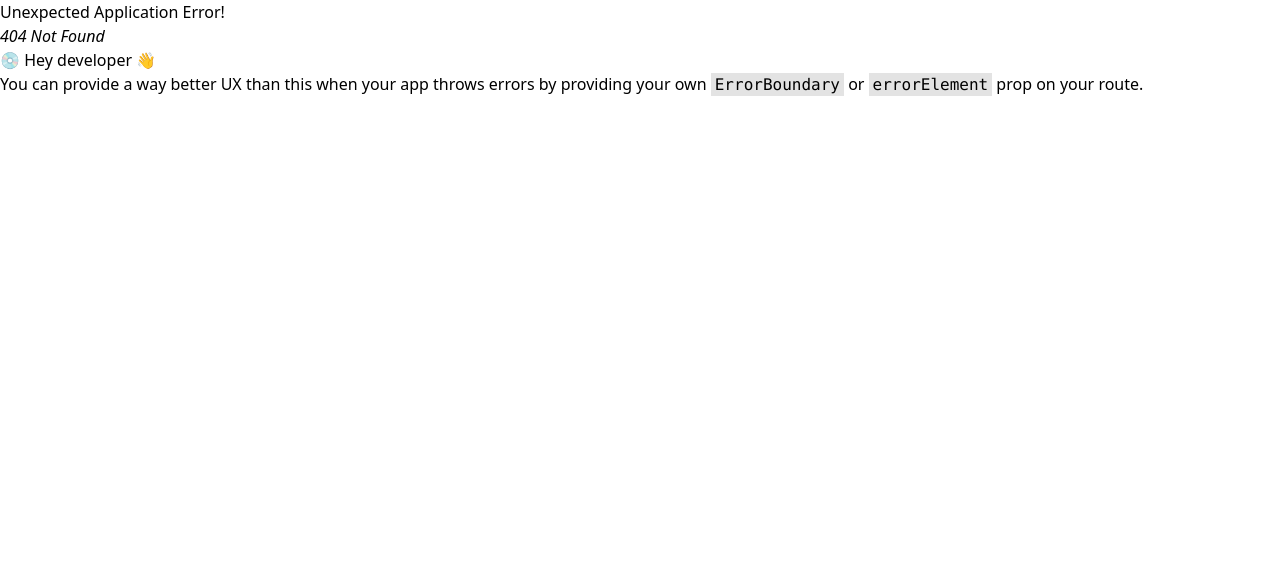
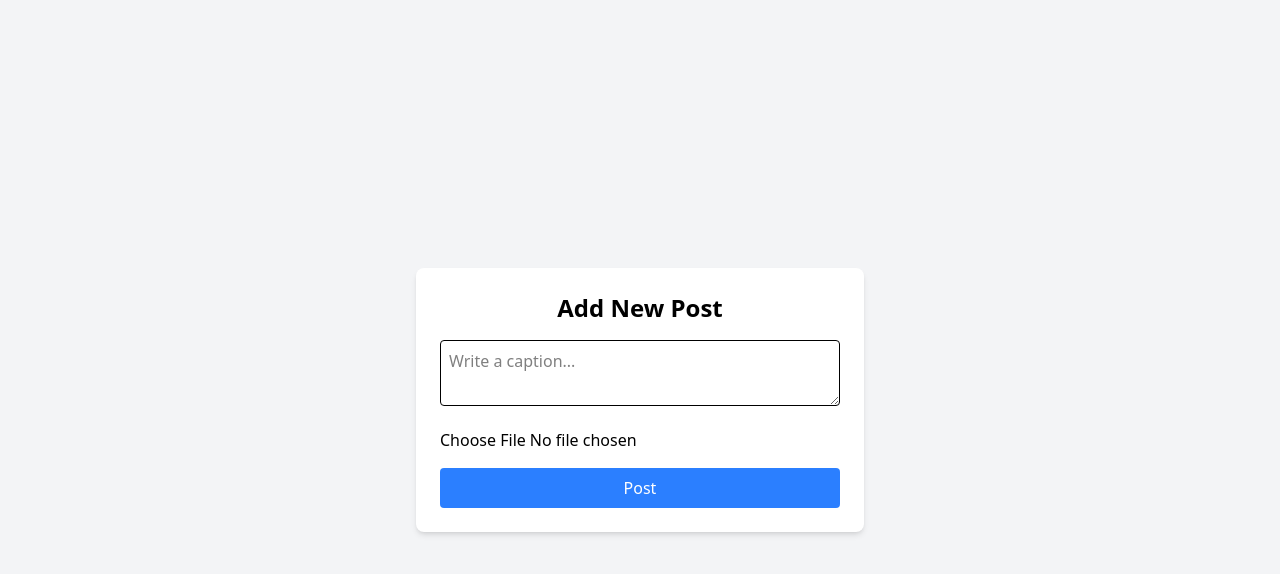
Before and after one commit to RAJSINGH20/Instagram-clone, a React (Vite) app in the folder Frontend/APP/: page /AddPost in a window 1280 px wide. Before the commit this address had no page. Shown: the top 574 px of the page. Built offline with nearby package versions, Linux system fonts and the light colour scheme.

Commit message:
feat: implement AddPost component and integrate with routing; enhance MainLayout with Feeds and RightSidebar; update isAuth middleware for improved token handling

```diff
--- a/Frontend/APP/src/App.jsx
+++ b/Frontend/APP/src/App.jsx
@@ -3,6 +3,7 @@ import Login from "./Components/Login";
 import Home from "./Components/Home";
 import MainLayout from "./Components/Layouts/MainLayout";
 import { createBrowserRouter, RouterProvider } from "react-router-dom";
+import AddPost from "./Components/Feeds/AddPost";
 
 const browserRouter = createBrowserRouter([
   {
@@ -24,6 +25,10 @@ const browserRouter = createBrowserRouter([
     path: "/signup",
     element: <Signup />,
   },
+  {
+    path:"/AddPost",
+    element:<AddPost/>
+  }
 ]);
 
 const App = () => {
--- /dev/null
+++ b/Frontend/APP/src/Components/Feeds/AddPost.jsx
@@ -0,0 +1,102 @@
+import { useState } from "react";
+import axios from "axios";
+
+const AddPost = () => {
+  const [caption, setCaption] = useState("");
+  const [image, setImage] = useState(null);
+  const [preview, setPreview] = useState(null);
+  const [loading, setLoading] = useState(false);
+
+  const handleImageChange = (e) => {
+    const file = e.target.files[0];
+    setImage(file);
+    setPreview(URL.createObjectURL(file));
+  };
+
+  const handleSubmit = async (e) => {
+    e.preventDefault();
+
+    if (!image) {
+      alert("Image is required");
+      return;
+    }
+
+    const formData = new FormData();
+    formData.append("caption", caption);
+    formData.append("image", image);
+
+    try {
+      setLoading(true);
+      const res = await axios.post(
+        "http://localhost:8000/api/v1/post/add",
+        formData,
+        {
+          headers: {
+            "Content-Type": "multipart/form-data",
+            Authorization: `Bearer ${localStorage.getItem("token")}`,
+          },
+        }
+      );
+
+      alert("Post created successfully");
+      console.log(res)
+      setCaption("");
+      setImage(null);
+      setPreview(null);
+    } catch (error) {
+      console.error(error);
+      alert(error.response?.data?.message || "Something went wrong");
+    } finally {
+      setLoading(false);
+    }
+  };
+
+  return (
+    <div className="flex justify-center items-center min-h-screen bg-gray-100">
+      <form
+        onSubmit={handleSubmit}
+        className="bg-white p-6 rounded-lg shadow-md w-full max-w-md"
+      >
+        <h2 className="text-2xl font-semibold text-center mb-4">
+          Add New Post
+        </h2>
+
+        {/* Image Preview */}
+        {preview && (
+          <img
+            src={preview}
+            alt="preview"
+            className="w-full h-64 object-cover rounded mb-4"
+          />
+        )}
+
+        {/* Caption */}
+        <textarea
+          placeholder="Write a caption..."
+          className="w-full border rounded p-2 mb-4 focus:outline-none focus:ring"
+          value={caption}
+          onChange={(e) => setCaption(e.target.value)}
+        />
+
+        {/* Image Input */}
+        <input
+          type="file"
+          accept="image/*"
+          onChange={handleImageChange}
+          className="mb-4"
+        />
+
+        {/* Submit */}
+        <button
+          type="submit"
+          disabled={loading}
+          className="w-full bg-blue-500 text-white py-2 rounded hover:bg-blue-600 transition"
+        >
+          {loading ? "Posting..." : "Post"}
+        </button>
+      </form>
+    </div>
+  );
+};
+
+export default AddPost;
--- /dev/null
+++ b/Frontend/APP/src/Components/Feeds/Feeds.jsx
@@ -0,0 +1,12 @@
+import React from 'react'
+import Post from './Post'
+
+const Feeds = () => {
+  return (
+    <div>
+      <Post/>
+    </div>
+  )
+}
+
+export default Feeds
--- /dev/null
+++ b/Frontend/APP/src/Components/Feeds/Post.jsx
@@ -0,0 +1,60 @@
+import axios from 'axios'
+import React, { useEffect, useState } from 'react'
+
+const Post = () => {
+  const [posts, setPosts] = useState([])
+
+  useEffect(() => {
+    axios
+      .get('http://localhost:8000/api/v1/post/all')
+      .then((res) => {
+        setPosts(res.data)
+      })
+      .catch((err) => {
+        console.error(err)
+      })
+  }, [])
+
+  return (
+    <div className="flex justify-center mt-6">
+      <div className="w-full max-w-xl space-y-6">
+
+        <h2 className="text-xl font-semibold text-gray-800">
+          Posts
+        </h2>
+
+        {posts.length === 0 ? (
+          <p className="text-center text-gray-500">
+            No posts found
+          </p>
+        ) : (
+          posts.map((post, index) => (
+            <div
+              key={index}
+              className="bg-white border rounded-lg shadow-sm"
+            >
+              {/* Image */}
+              {post.image && (
+                <img
+                  src={post.image}
+                  alt="post"
+                  className="w-full h-80 object-cover rounded-t-lg"
+                />
+              )}
+
+              {/* Content */}
+              <div className="p-4">
+                <p className="text-gray-800">
+                  {post.caption}
+                </p>
+              </div>
+            </div>
+          ))
+        )}
+
+      </div>
+    </div>
+  )
+}
+
+export default Post
--- a/Frontend/APP/src/Components/Home.jsx
+++ b/Frontend/APP/src/Components/Home.jsx
@@ -3,7 +3,7 @@ import MainLayout from './Layouts/MainLayout'
 
 const Home = () => {
   return (
-    <><MainLayout /> HOME</>
+    <><MainLayout /></>
   )
 }
 
--- a/Frontend/APP/src/Components/Layouts/MainLayout.jsx
+++ b/Frontend/APP/src/Components/Layouts/MainLayout.jsx
@@ -1,12 +1,26 @@
 import React from 'react'
 import { Outlet } from 'react-router-dom'
 import Sidebar from '../Sidebar.jsx'
+import Feeds from '../Feeds/Feeds.jsx'
+import RightSidebar from '../RightSidebar.jsx'
 
 const MainLayout = () => {
   return (
-    <div>
-      <Sidebar />
-        <div> <Outlet /></div>
+    <div className="flex h-screen">
+
+      {/* Sidebar */}
+      <div className="w-64 shrink-0">
+        <Sidebar />
+      </div>
+
+      {/* Main Content */}
+      <div className="flex-1 flex flex-col overflow-y-auto p-4">
+        <Feeds />
+      </div>
+      <div className="w-64 shrink-0">
+        <RightSidebar />
+      </div>
+
     </div>
   )
 }
--- /dev/null
+++ b/Frontend/APP/src/Components/RightSidebar.jsx
@@ -0,0 +1,11 @@
+import React from 'react'
+
+const RightSidebar = () => {
+  return (
+    <div className="bg-blue-700 w-full h-full">
+      RightSidebar
+    </div>
+  )
+}
+
+export default RightSidebar
--- a/Frontend/APP/src/Components/Sidebar.jsx
+++ b/Frontend/APP/src/Components/Sidebar.jsx
@@ -40,9 +40,14 @@ const Sidebar = () => {
             toast.error("Logout failed", error);
         }
     }
+    const AddPostHandaler = async()=>{
+        navigate("/AddPost")
+    }
     const sidebarHandaler = (text) => {
         if (text === "Logout") {
             logoutHandaler();
+        }else if (text === "Create"){
+            AddPostHandaler();
         }
     }
     return (
```
Also changed, not shown: 1 other file (tests, documents, lock files or other folders).
